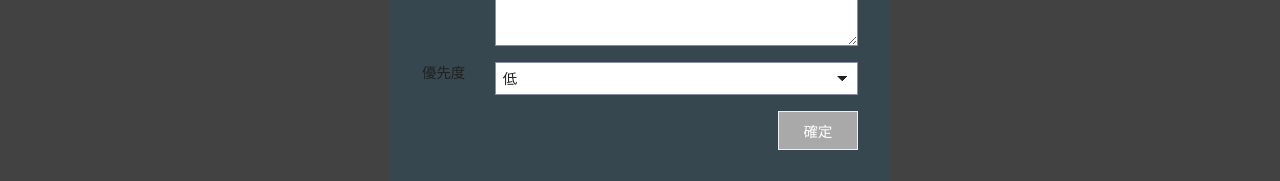
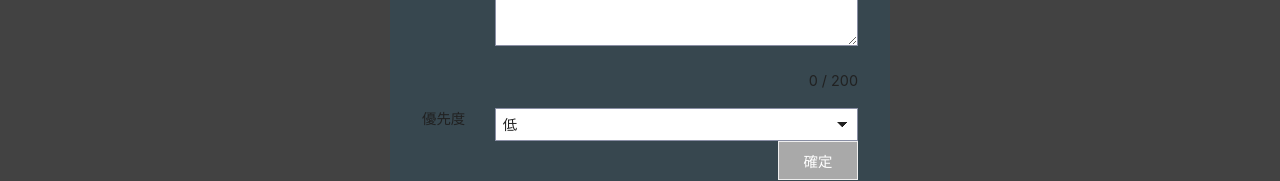
Before and after one commit to billiejoenahema/vue-toto, a Vue app: page / in a window 1280 px wide. Both pictures are taken after a click on the element 1192 px from the left and 32 px from the top of the page. Shown: the part 260-441 px from the top of the page. Built offline with nearby package versions, Linux system fonts and the light colour scheme.

Commit message:
feat: input text counter&validation

```diff
--- a/src/assets/style.css
+++ b/src/assets/style.css
@@ -172,7 +172,7 @@ button {
 .input-row > textarea,
 .input-row > select {
   width: 100%;
-  margin-bottom: 16px;
+  margin-bottom: 0;
   border-radius: 0;
 }
 .btn-wrapper {
@@ -246,3 +246,14 @@ input {
   color: #d80028;
   margin-top: 1rem;
 }
+.text-length {
+  text-align: right;
+  margin-bottom: 16px;
+}
+.red {
+  color: #ff5252;
+}
+.red-border {
+  border: #ff5252 1px solid;
+  box-shadow: 0 0 4px rgb(255, 0, 0);
+}
--- a/src/components/TodoFormModalNew.vue
+++ b/src/components/TodoFormModalNew.vue
@@ -1,7 +1,7 @@
 <script setup>
-import { defineProps, reactive } from 'vue';
+import { defineProps, reactive, ref, watchEffect } from 'vue';
 import store from '../store/index.js';
-import { priorityTypes } from '../utilities.js';
+import { priorityTypes, maxLength } from '../utilities.js';
 import TodoFormModalWrapper from './TodoFormModalWrapper';
 
 const props = defineProps({
@@ -20,6 +20,21 @@ const submitTodo = () => {
   store.commit('Todo/postTodo', newTodo);
   props.closeModal();
 };
+const isDisabled = ref(true);
+const overLength = ref(false);
+
+watchEffect(() => {
+  if (!newTodo.title || newTodo.title.length > maxLength.title) {
+    isDisabled.value = true;
+  } else {
+    isDisabled.value = false;
+  }
+  if (newTodo.title.length > maxLength.title) {
+    overLength.value = true;
+  } else {
+    overLength.value = false;
+  }
+});
 </script>
 
 <template>
@@ -27,12 +42,18 @@ const submitTodo = () => {
     <div class="input-row">
       <label for="titleInput">タイトル</label>
       <textarea
+        :class="{ 'red-border': overLength }"
         v-model="newTodo.title"
         type="text"
         rows="6"
         id="titleInput"
       ></textarea>
     </div>
+    <p class="text-length">
+      <span :class="{ red: overLength }">{{ newTodo.title.length ?? 0 }}</span>
+      /
+      {{ maxLength.title }}
+    </p>
     <div class="input-row">
       <label for="priorityType">優先度</label>
       <select v-model="newTodo.priority" id="priorityType">
@@ -46,7 +67,7 @@ const submitTodo = () => {
       </select>
     </div>
     <div class="btn-wrapper">
-      <button class="submit" @click="submitTodo" :disabled="!newTodo.title">
+      <button class="submit" @click="submitTodo" :disabled="isDisabled">
         確定
       </button>
     </div>
--- a/src/utilities.js
+++ b/src/utilities.js
@@ -9,3 +9,9 @@ export const processTypes = [
   { status: 2, value: '完了' },
   { status: 3, value: '保留' },
 ];
+
+export const maxLength = {
+  title: 200,
+  userName: 50,
+  password: 32,
+};
```
